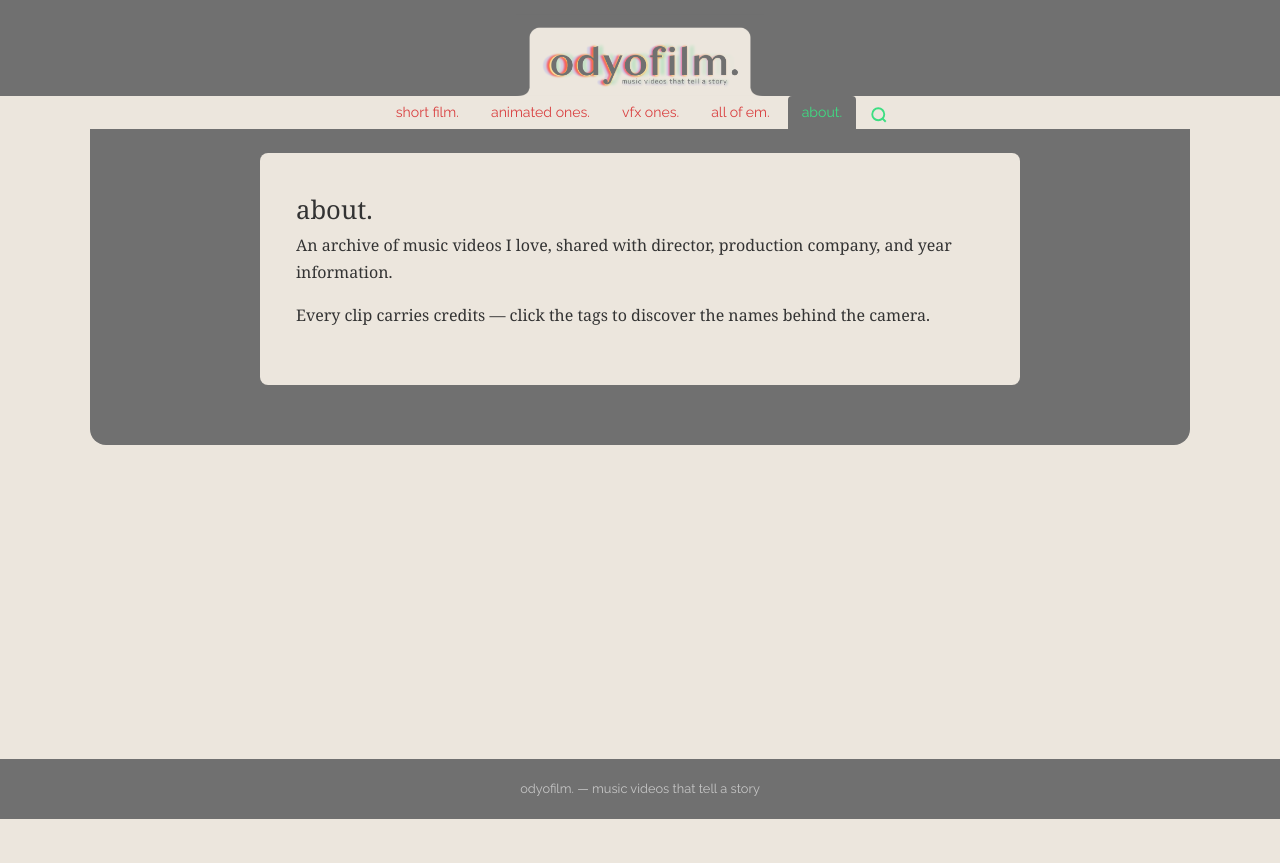
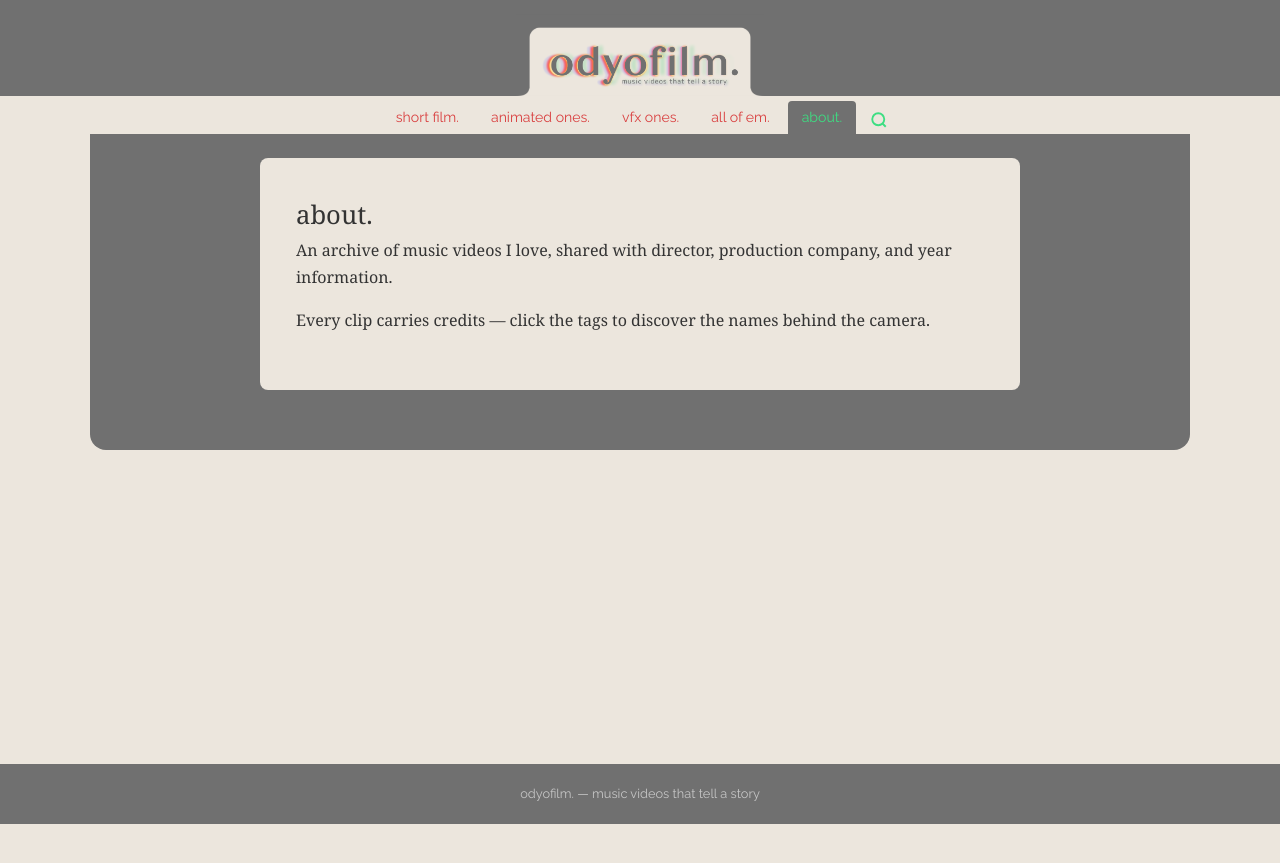
Before and after one commit to mstkt/odyofilm.github.io, a Jekyll site: the page built from about/index.html, in a window 1280 px wide. Shown: the top 863 px of the page. Built offline with Jekyll 4.4.1, drawn with Linux system fonts in a browser that asks for light colours.

Commit message:
design012

```diff
--- a/_layouts/default.html
+++ b/_layouts/default.html
@@ -8,7 +8,7 @@
   <link rel="preconnect" href="https://fonts.googleapis.com">
   <link rel="preconnect" href="https://fonts.gstatic.com" crossorigin>
   <link href="https://fonts.googleapis.com/css2?family=Raleway:wght@300;400;600&display=swap" rel="stylesheet">
-  <link rel="stylesheet" href="{{ '/assets/css/main.css' | relative_url }}?v=8">
+  <link rel="stylesheet" href="{{ '/assets/css/main.css' | relative_url }}?v=9">
   <link rel="alternate" type="application/rss+xml" title="{{ site.title }}" href="{{ '/feed.xml' | relative_url }}">
   {% seo %}
 </head>
--- a/assets/css/main.css
+++ b/assets/css/main.css
@@ -66,7 +66,7 @@
 .site-nav {
   width: 100%;
   background: var(--bg);
-  padding: 0;
+  padding: 5px 0 0;
   margin-top: 0;
 }
 
```
